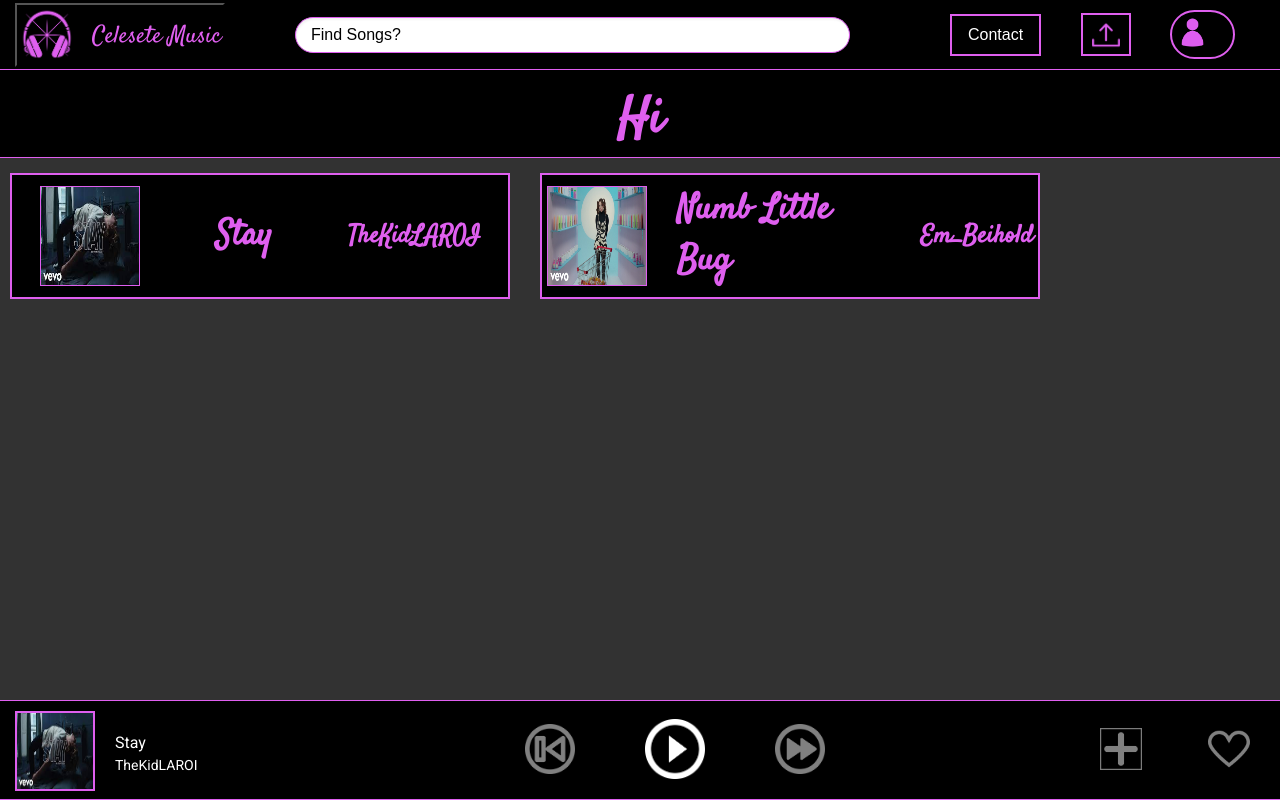
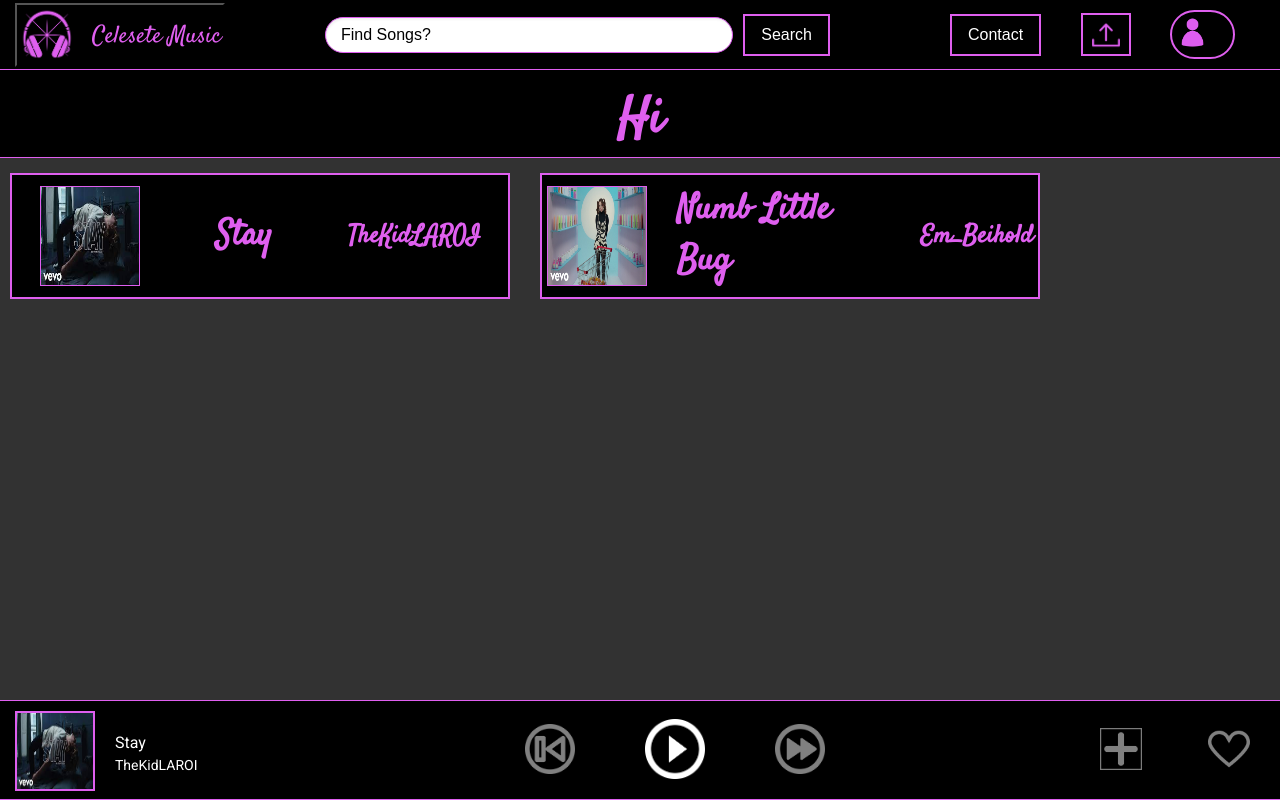
Before and after one commit to gracexichen/MusicStreaming, a Django app: a page that uses music/templates/music/base.html in a window 1280 px wide. Run offline with Django 4.2, Linux system fonts and the light colour scheme; data comes from the database, SQL or seed files in the repository; both versions use the stored data as it was after the commit; parts of the project's set-up code (start-up, migrations or seed data) failed here and were passed over; some libraries are stand-ins or nearby versions.

Commit message:
finished

```diff
--- a/music/static/music/header.css
+++ b/music/static/music/header.css
@@ -81,6 +81,7 @@
     box-shadow: inset 1px 2px 2px rgba(0, 0, 0, 0.05);
     width: 110px;
     padding-left: 15px;
+    margin-left: 30px;
   }
 
   .search-bar::placeholder{
@@ -88,6 +89,27 @@
     font: Arial;
   }
 
+  .search-button{
+    margin-left:10px;
+    cursor: pointer;
+    background-color: black;
+    color: white;
+    border-color: rgb(223, 95, 239);
+    border-style: solid;
+    padding-left: 16px;
+    padding-right: 16px;
+    padding-top: 10px;
+    padding-bottom: 10px;
+    margin-right: 20px;
+    font-size: 16px;
+    transition: color 0.25s,
+    border-color 0.25s;
+  }
+
+  .search-button:hover{
+    color: rgb(223, 95, 239);
+    border-color: white;
+  }
   /*Contact*/
   .contact-button{
     cursor: pointer;
--- a/music/static/music/homescreen.css
+++ b/music/static/music/homescreen.css
@@ -80,6 +80,7 @@
 .my-songs-cover img,
 .viral-hits-cover img{
   width: 150px;
+  height: 150px;
 }
 
 .my-song-name,
--- a/music/static/music/music-player.css
+++ b/music/static/music/music-player.css
@@ -133,17 +133,20 @@
   color:rgb(223, 95, 239);
   font-family: 'Satisfy', cursive;
   font-size: 25px;
+  text-align: center;
 }
 
 .add-to-playlist h3{
   color:rgb(223, 95, 239);
   font-family: 'Satisfy', cursive;
   font-size: 25px;
+  margin-top: 10px;
 }
 
 .add-playlist{
-  grid-area: add;
   margin-left:20px;
+  text-align: center;
+  margin-bottom: 0;
 }
 .underneath-description {
   color:white;
--- a/music/static/music/script.js
+++ b/music/static/music/script.js
@@ -13,8 +13,7 @@
         document.getElementById("dropdown-content").style.display = "none";
     }
 }
-function search(ele) {
-    if(event.key === 'Enter') {
+function search() {
     var id = document.getElementById('search-song-input').value;
     var title = document.getElementById(id).getAttribute('data-title');
     var artist = document.getElementById(id).getAttribute('data-artist');
@@ -26,7 +25,6 @@
 
     playmusic(title,artist,image,audio,songID,description,likes);
     popup();
-    }
 }
 
 //musicplayer
--- a/music/static/music/sidebar.css
+++ b/music/static/music/sidebar.css
@@ -25,7 +25,7 @@
   display: flex;
   flex-direction: column;
   align-items: center;
-  margin-bottom: 50px;
+  margin-bottom: 40px;
 }
 .playlists-title{
   color: rgb(223, 95, 239);
@@ -72,12 +72,12 @@
 }
 
 .our-mission-container{
-  height: 400px;
+  height: 350px;
   display: flex;
   flex-direction: column;
   align-items: center;
   justify-content: center;
-  padding-bottom: 200px;
+  padding-bottom: 30px;
 }
 
 .our-mission-title{
--- a/music/templates/music/base.html
+++ b/music/templates/music/base.html
@@ -60,12 +60,13 @@
               </a>
             </div>
             <div class="middle-section-header">
-                <input id="search-song-input" list="search-songs" class="search-bar" placeholder="Find Songs?" onkeydown="search(this)">
+                <input id="search-song-input" list="search-songs" class="search-bar" placeholder="Find Songs?" onkeydown="search()">
                 <datalist id="search-songs" >
                     {% for song in songs %}
                     <option id="{{ song.title }} by {{ song.artist.username }}" value="{{ song.title }} by {{ song.artist.username }}" data-title="{{ song.title }}" data-artist="{{ song.artist }}" data-image="{{ song.image.url }}" data-audio="{{ song.audio.url }}" data-songid="{{ song.id }}" data-description="{{ song.description }}" data-likes="{{ song.likes }}"></optio>
                     {% endfor %}
                 </datalist>
+                <button class="search-button" type="submit" onclick="search()">Search</button>
             </div>
             <div class="right-section-header">
                 <a href="{% url 'contact' %}" onclick="hideMusicplayer()">
@@ -132,14 +133,15 @@
           <div class="underneath-footer" id="underneath-footer">
             <div class="underneath-description">
               <h3>Description:</h3>
-              <p id="song-description">None</p>
+              <p id="song-description">Click on a song!</p>
             </div>
             <div class="likes">
-              <h3 id="display-likes-count"></h3>
+              <h3 id="display-likes-count">&#9825; NA</h3>
             </div>
             <div class="display-comments">
               <h3>Comments:</h3>
               <div id="all-comments" class="all-comments">
+                Click on a song!
               </div>
             </div>
             <div class="input-comment" id="input-comment">
@@ -159,14 +161,7 @@
                 </form>
               {% endfor %}
             </div>
-            <div class="add-playlist">
-              <form method="POST" id="add-playlist-form">
-                {% csrf_token %}
-                <h3 class="add-playlist-title">Add New Playlist</h3>
-                <input type="text" placeholder="New Playlist Name" name="new-playlist-name" id="input-add-playlist">
-                <button type="submit">Add New Playlist</button>
-              </form>
-            </div>
+
           </div>
     </body>
 </html>
```
Also changed, not shown: music/templates/music/contact.html (+0 -15 lines), music/templates/music/index.html (+8 -1 lines), db.sqlite3. Lines whose indentation alone changed are shown as unchanged.
